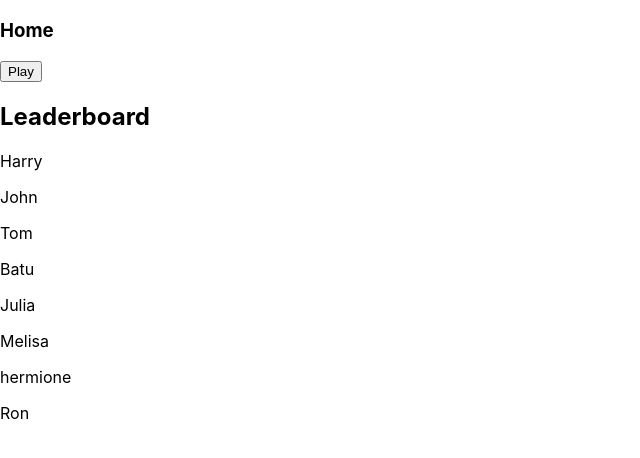
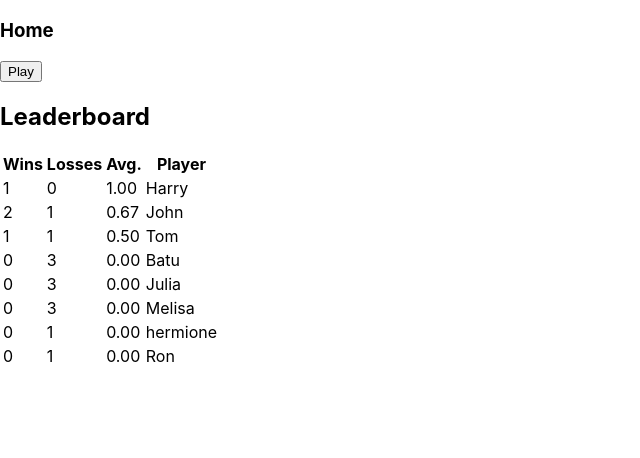
Before and after one commit to JulCD/tca-chess, a React (Create React App) app: page /#/ in a window 1280 px wide. Shown: the top 458 px of the page, without its empty margins (0-640 px from the left). Built offline with nearby package versions, Linux system fonts and the light colour scheme.

Commit message:
Leadboard Entry (lbe) showing up!!

```diff
--- a/src/Home.tsx
+++ b/src/Home.tsx
@@ -36,13 +36,40 @@ export const Home: FC<HomeProps> = ({ leaderboardData }) => {
                     </h2>
                     {
                         leaderboardData.length > 0
-                        ? leaderboardData.map(x => (
-                            <p>
-                                {
-                                    x.name
-                                }
-                            </p>
-                        ))
+                        ? (
+                            <table
+                                className="table"
+                            >
+                                <thead>
+                                    <tr>
+                                        <th>Wins</th>
+                                        <th>Losses</th>
+                                        <th>Avg.</th>
+                                        <th>Player</th>
+                                    </tr>
+                                </thead>
+                                <tbody>
+                                    {
+                                        leaderboardData.map(lbe => (
+                                            <tr>
+                                                <td>
+                                                    {lbe.wins}
+                                                </td>
+                                                <td>
+                                                    {lbe.losses}
+                                                </td>
+                                                <td>
+                                                    {(lbe.avg).toFixed(2)}
+                                                </td>
+                                                <td>
+                                                    {lbe.name}
+                                                </td>
+                                            </tr>
+                                        ))
+                                    }
+                                </tbody>
+                            </table>
+                        )
                         : (
                             <p>
                                 Play a game to see the leaderboard!
```
